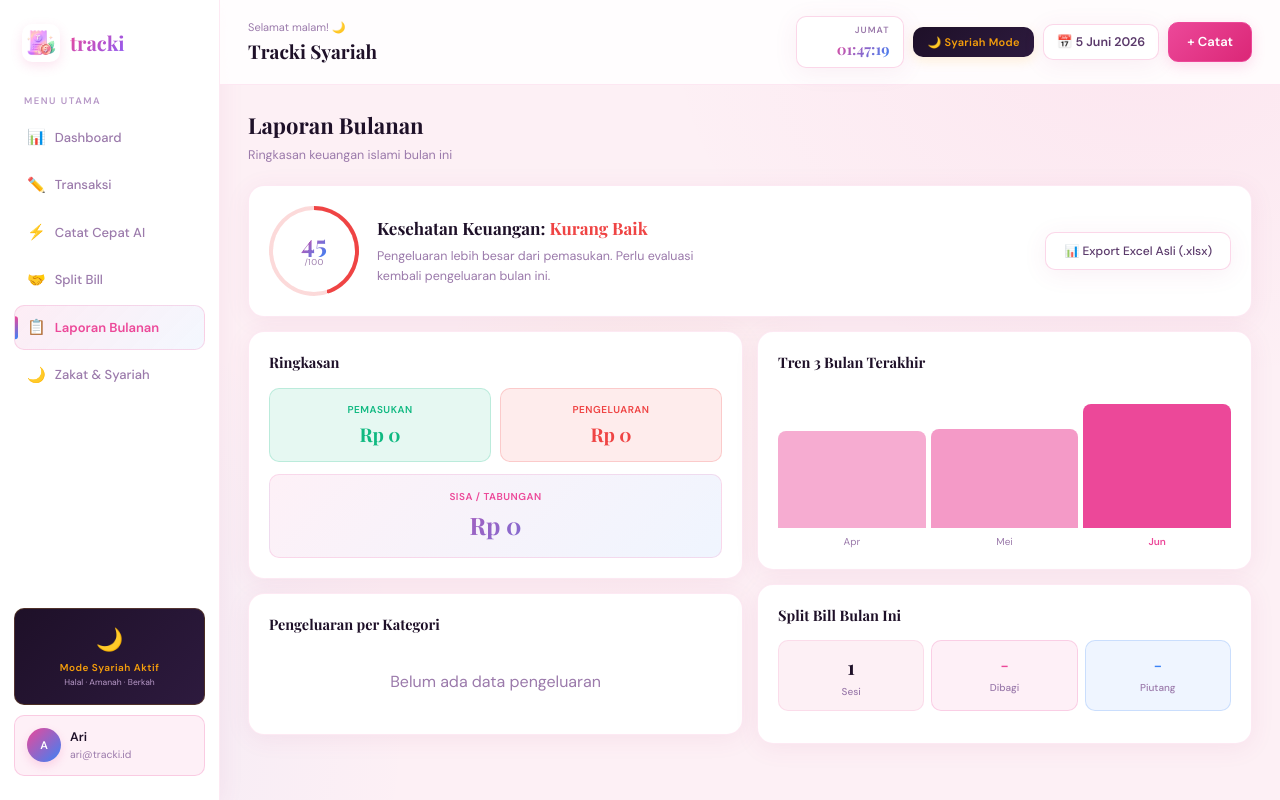
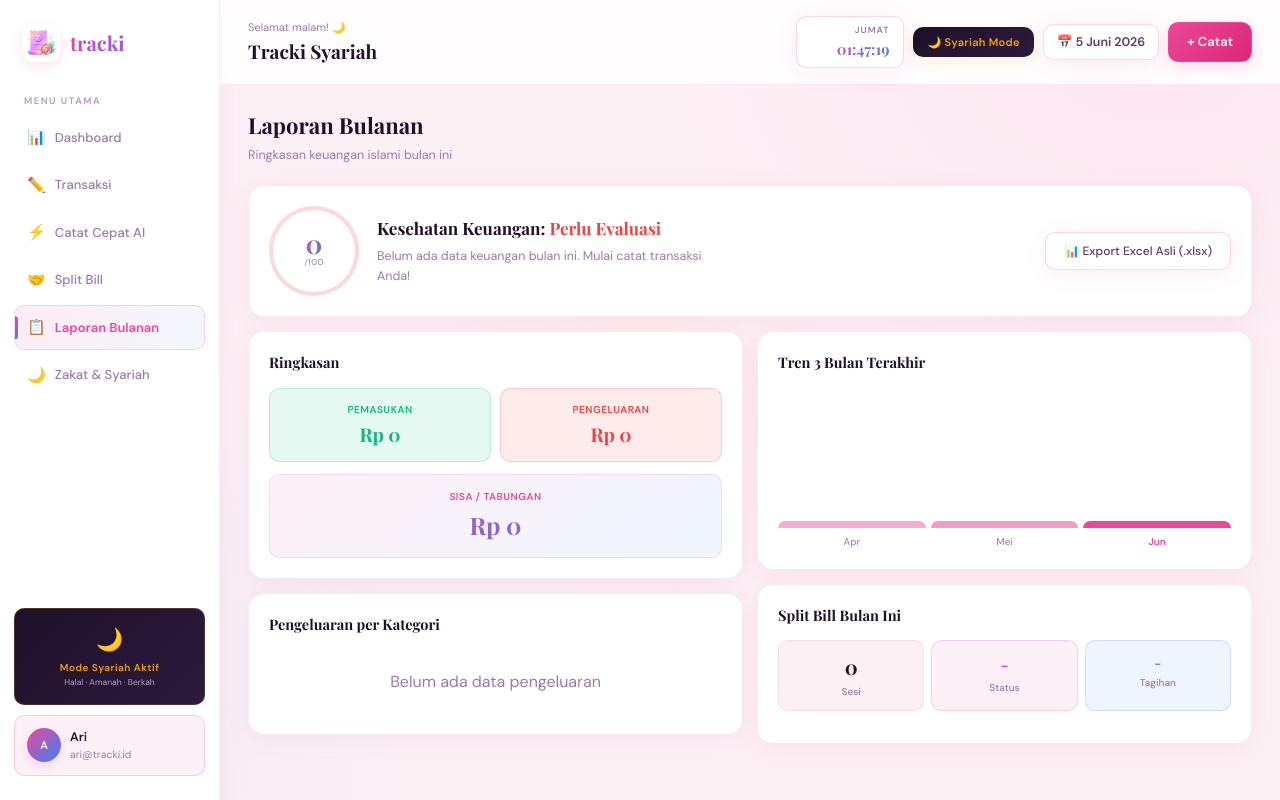
Before and after one commit to 2310102073gesya-commits/Tracki, a Next.js app: page /laporan in a window 1280 px wide. Built offline with nearby package versions, Linux system fonts and the light colour scheme.

Commit message:
Make Laporan stats fully dynamic

```diff
--- a/app/(app)/laporan/page.tsx
+++ b/app/(app)/laporan/page.tsx
@@ -1,9 +1,25 @@
 'use client';
 import { useTransactions } from '@/lib/hooks/useTransactions';
+import { useState, useEffect } from 'react';
 import * as XLSX from 'xlsx';
 
 export default function LaporanPage() {
   const { transactions, getSummary, isLoaded } = useTransactions();
+  const [splitSesi, setSplitSesi] = useState(0);
+  const [splitPiutang, setSplitPiutang] = useState(0);
+
+  useEffect(() => {
+    const splitData = localStorage.getItem('split_data');
+    if (splitData) {
+      try {
+        const data = JSON.parse(splitData);
+        if (data && (data.total !== 'Rp 0' || (data.items && data.items.length > 0))) {
+          setSplitSesi(1);
+          setSplitPiutang(data.total !== 'Rp 0' ? parseInt(String(data.total).replace(/[^0-9]/g, '')) : 0);
+        }
+      } catch(e) {}
+    }
+  }, []);
 
   if (!isLoaded) return null;
 
@@ -76,9 +92,41 @@ export default function LaporanPage() {
   }).sort((a, b) => b.amount - a.amount);
 
   const sedekahTotal = transactions.filter(t => t.syariahLabel === '✓ Amal 🌟').reduce((sum, t) => sum + t.amount, 0);
-  const isHealthy = summary.balance > 0;
 
-  const zakatWajib = summary.balance >= 6100000 ? summary.balance * 0.025 : 0;
+  let score = 50;
+  if (summary.income > 0) {
+    const expenseRatio = summary.expense / summary.income;
+    if (expenseRatio <= 0.4) score = 90;
+    else if (expenseRatio <= 0.7) score = 75;
+    else if (expenseRatio <= 0.9) score = 60;
+    else score = 40;
+  } else if (summary.expense > 0) {
+    score = 30; // Ada pengeluaran tapi nol pemasukan
+  } else {
+    score = 0; // Belum ada data
+  }
+  if (sedekahTotal > 0 && score > 0) score = Math.min(100, score + 10);
+
+  const isHealthy = score >= 60;
+
+  const zakatWajib = summary.balance >= 119000000 ? summary.balance * 0.025 : 0;
+
+  // Tren 3 bulan terakhir
+  const currentMonth = new Date().getMonth();
+  const currentYear = new Date().getFullYear();
+  const monthsData = [0, 0, 0]; // [month-2, month-1, current]
+
+  transactions.filter(t => t.type === 'pengeluaran').forEach(t => {
+     const d = new Date(t.date);
+     const diff = (currentYear - d.getFullYear()) * 12 + (currentMonth - d.getMonth());
+     if (diff === 0) monthsData[2] += t.amount;
+     else if (diff === 1) monthsData[1] += t.amount;
+     else if (diff === 2) monthsData[0] += t.amount;
+  });
+  const maxMonth = Math.max(...monthsData, 10000);
+  const h1 = Math.max(5, (monthsData[0] / maxMonth) * 100);
+  const h2 = Math.max(5, (monthsData[1] / maxMonth) * 100);
+  const h3 = Math.max(5, (monthsData[2] / maxMonth) * 100);
 
   return (
     <div className="page active" id="page-laporan">
@@ -88,14 +136,16 @@ export default function LaporanPage() {
       {/* Health score header */}
       <div className="card" style={{ marginBottom: '14px', display: 'flex', alignItems: 'center', justifyContent: 'space-between' }}>
         <div style={{ display: 'flex', alignItems: 'center', gap: '18px' }}>
-          <div className="score-ring" style={{ background: isHealthy ? `linear-gradient(#fff,#fff) padding-box, conic-gradient(var(--green) 85%, rgba(16,185,129,0.2) 0) border-box` : `linear-gradient(#fff,#fff) padding-box, conic-gradient(var(--red) 45%, rgba(239,68,68,0.2) 0) border-box` }}>
-            <div className="score-num">{isHealthy ? '85' : '45'}</div>
+          <div className="score-ring" style={{ background: isHealthy ? `linear-gradient(#fff,#fff) padding-box, conic-gradient(var(--green) ${score}%, rgba(16,185,129,0.2) 0) border-box` : `linear-gradient(#fff,#fff) padding-box, conic-gradient(var(--red) ${score}%, rgba(239,68,68,0.2) 0) border-box` }}>
+            <div className="score-num">{score}</div>
             <div className="score-label">/100</div>
           </div>
           <div>
-            <div style={{ fontFamily: 'var(--font-head)', fontSize: '17px', fontWeight: 700, marginBottom: '4px' }}>Kesehatan Keuangan: <span style={{ color: isHealthy ? 'var(--green)' : 'var(--red)' }}>{isHealthy ? 'Sangat Baik' : 'Kurang Baik'}</span></div>
+            <div style={{ fontFamily: 'var(--font-head)', fontSize: '17px', fontWeight: 700, marginBottom: '4px' }}>Kesehatan Keuangan: <span style={{ color: isHealthy ? 'var(--green)' : 'var(--red)' }}>{isHealthy ? 'Sehat & Terkontrol' : 'Perlu Evaluasi'}</span></div>
             <div style={{ fontSize: '12.5px', color: 'var(--muted)', maxWidth: '360px', lineHeight: 1.6 }}>
-              {isHealthy ? `Pengeluaran terkontrol. Sedekah bulan ini ${formatMoney(sedekahTotal)} — meningkatkan skor keberkahan 🌙` : 'Pengeluaran lebih besar dari pemasukan. Perlu evaluasi kembali pengeluaran bulan ini.'}
+              {score === 0 ? 'Belum ada data keuangan bulan ini. Mulai catat transaksi Anda!' :
+               isHealthy ? `Pengeluaran terkontrol. ${sedekahTotal > 0 ? `Sedekah bulan ini ${formatMoney(sedekahTotal)} — meningkatkan skor keberkahan 🌙` : ''}`
+               : 'Pengeluaran hampir melebihi batas atau tidak ada pemasukan. Perlu evaluasi kembali pengeluaran bulan ini.'}
             </div>
           </div>
         </div>
@@ -155,9 +205,9 @@ export default function LaporanPage() {
           <div className="card" style={{ marginBottom: '14px' }}>
             <div className="card-title">Tren 3 Bulan Terakhir</div>
             <div className="chart-wrap" id="laporan-bars" style={{ height: '140px' }}>
-              <div className="bar-col" style={{ background: 'rgba(236,72,153,.45)', height: '74%', borderRadius: '8px 8px 0 0', opacity: 1, flex: 0.8 }}></div>
-              <div className="bar-col" style={{ background: 'rgba(236,72,153,.55)', height: '76%', borderRadius: '8px 8px 0 0', opacity: 1, flex: 0.8 }}></div>
-              <div className="bar-col" style={{ background: 'var(--pink)', height: '95%', borderRadius: '8px 8px 0 0', opacity: 1, flex: 0.8 }}></div>
+              <div className="bar-col" style={{ background: 'rgba(236,72,153,.45)', height: `${h1}%`, borderRadius: '8px 8px 0 0', opacity: 1, flex: 0.8 }} title={formatMoney(monthsData[0])}></div>
+              <div className="bar-col" style={{ background: 'rgba(236,72,153,.55)', height: `${h2}%`, borderRadius: '8px 8px 0 0', opacity: 1, flex: 0.8 }} title={formatMoney(monthsData[1])}></div>
+              <div className="bar-col" style={{ background: 'var(--pink)', height: `${h3}%`, borderRadius: '8px 8px 0 0', opacity: 1, flex: 0.8 }} title={formatMoney(monthsData[2])}></div>
             </div>
             <div className="bar-labels" style={{ fontSize: '10px', marginTop: '6px' }}>
               <div style={{ flex: 1, textAlign: 'center', color: 'var(--muted)' }}>
@@ -176,16 +226,16 @@ export default function LaporanPage() {
             <div className="card-title">Split Bill Bulan Ini</div>
             <div style={{ display: 'grid', gridTemplateColumns: '1fr 1fr 1fr', gap: '7px', marginBottom: '12px' }}>
               <div style={{ background: 'var(--bg)', borderRadius: 'var(--r-sm)', padding: '11px', textAlign: 'center', border: '1px solid var(--border)' }}>
-                <div style={{ fontFamily: 'var(--font-head)', fontSize: '20px', fontWeight: 700, color: 'var(--text)' }}>1</div>
+                <div style={{ fontFamily: 'var(--font-head)', fontSize: '20px', fontWeight: 700, color: 'var(--text)' }}>{splitSesi}</div>
                 <div style={{ fontSize: '10px', color: 'var(--muted)', marginTop: '2px', fontWeight: 500 }}>Sesi</div>
               </div>
               <div style={{ background: 'var(--pink-dim)', borderRadius: 'var(--r-sm)', padding: '11px', textAlign: 'center', border: '1px solid rgba(236,72,153,.2)' }}>
-                <div style={{ fontFamily: 'var(--font-head)', fontSize: '17px', fontWeight: 700, color: 'var(--pink)' }}>-</div>
-                <div style={{ fontSize: '10px', color: 'var(--muted)', marginTop: '2px', fontWeight: 500 }}>Dibagi</div>
+                <div style={{ fontFamily: 'var(--font-head)', fontSize: '17px', fontWeight: 700, color: 'var(--pink)' }}>{splitPiutang > 0 ? 'Aktif' : '-'}</div>
+                <div style={{ fontSize: '10px', color: 'var(--muted)', marginTop: '2px', fontWeight: 500 }}>Status</div>
               </div>
               <div style={{ background: 'var(--blue-dim)', borderRadius: 'var(--r-sm)', padding: '11px', textAlign: 'center', border: '1px solid rgba(59,130,246,.2)' }}>
-                <div style={{ fontFamily: 'var(--font-head)', fontSize: '17px', fontWeight: 700, color: 'var(--blue)' }}>-</div>
-                <div style={{ fontSize: '10px', color: 'var(--muted)', marginTop: '2px', fontWeight: 500 }}>Piutang</div>
+                <div style={{ fontFamily: 'var(--font-head)', fontSize: '14px', fontWeight: 700, color: 'var(--blue)', whiteSpace: 'nowrap', overflow: 'hidden', textOverflow: 'ellipsis' }}>{splitPiutang > 0 ? formatMoney(splitPiutang) : '-'}</div>
+                <div style={{ fontSize: '10px', color: 'var(--muted)', marginTop: '2px', fontWeight: 500 }}>Tagihan</div>
               </div>
             </div>
           </div>
```
